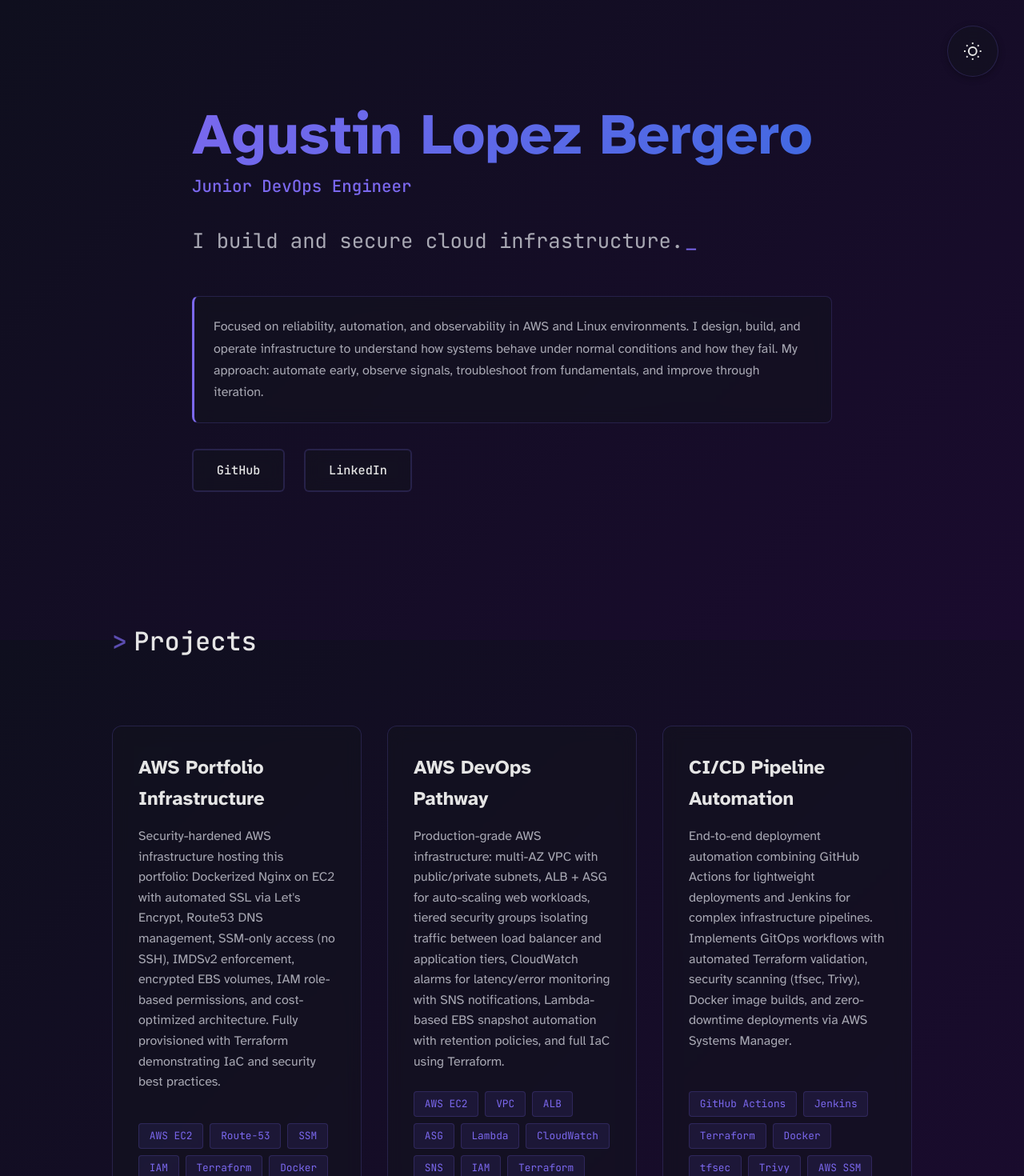
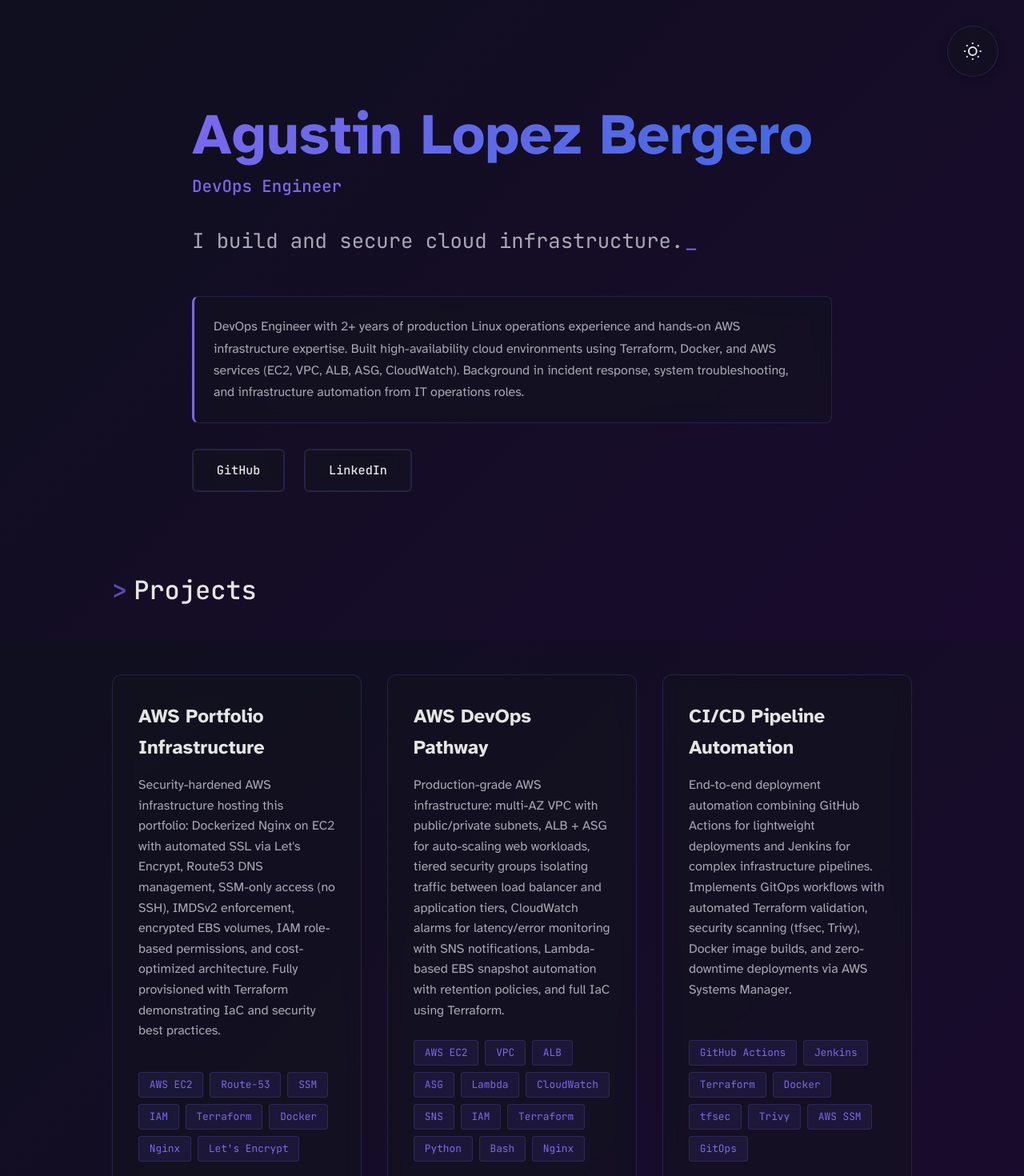
Before and after one commit to lopezatn/portfolio-frontend, a React (Vite) app: page / in a window 1280 px wide. Shown: the top 1470 px of the page at 80% size. Built offline with nearby package versions, Linux system fonts and the light colour scheme.

Commit message:
Text changes in hero/project.jsx

```diff
--- a/src/components/Hero.jsx
+++ b/src/components/Hero.jsx
@@ -26,16 +26,16 @@ function Hero() {
         <h1 className="hero-title">
           <span className="gradient-text">Agustin Lopez Bergero</span>
         </h1>
-        <p className="hero-subtitle">Junior DevOps Engineer</p>
+        <p className="hero-subtitle">DevOps Engineer</p>
         <div className="hero-description">
           <span className="typed-text">{text}</span>
           <span className={`cursor ${showCursor ? 'visible' : ''}`}>_</span>
         </div>
         <div className="hero-bio">
           <p>
-            Focused on reliability, automation, and observability in AWS and Linux environments.
-            I design, build, and operate infrastructure to understand how systems behave under normal conditions and how they fail.
-            My approach: automate early, observe signals, troubleshoot from fundamentals, and improve through iteration.
+            DevOps Engineer with 2+ years of production Linux operations experience and hands-on AWS infrastructure expertise.
+            Built high-availability cloud environments using Terraform, Docker, and AWS services (EC2, VPC, ALB, ASG, CloudWatch).
+            Background in incident response, system troubleshooting, and infrastructure automation from IT operations roles.
           </p>
         </div>
         <div className="hero-links">
--- a/src/components/Projects.css
+++ b/src/components/Projects.css
@@ -1,5 +1,5 @@
 .projects {
-  padding: 4rem 0;
+  padding: 0rem 0;
 }
 
 .projects-container {
```
